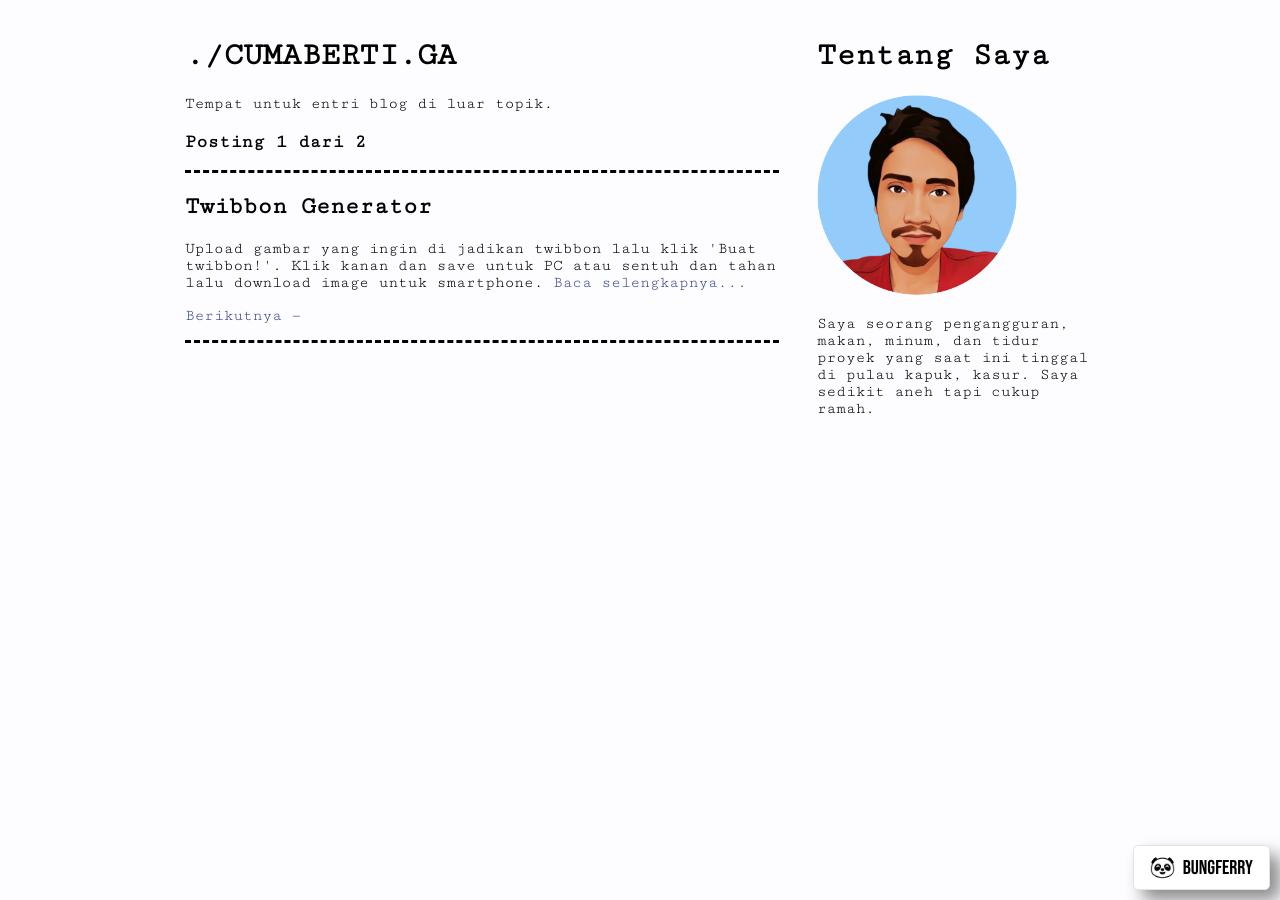
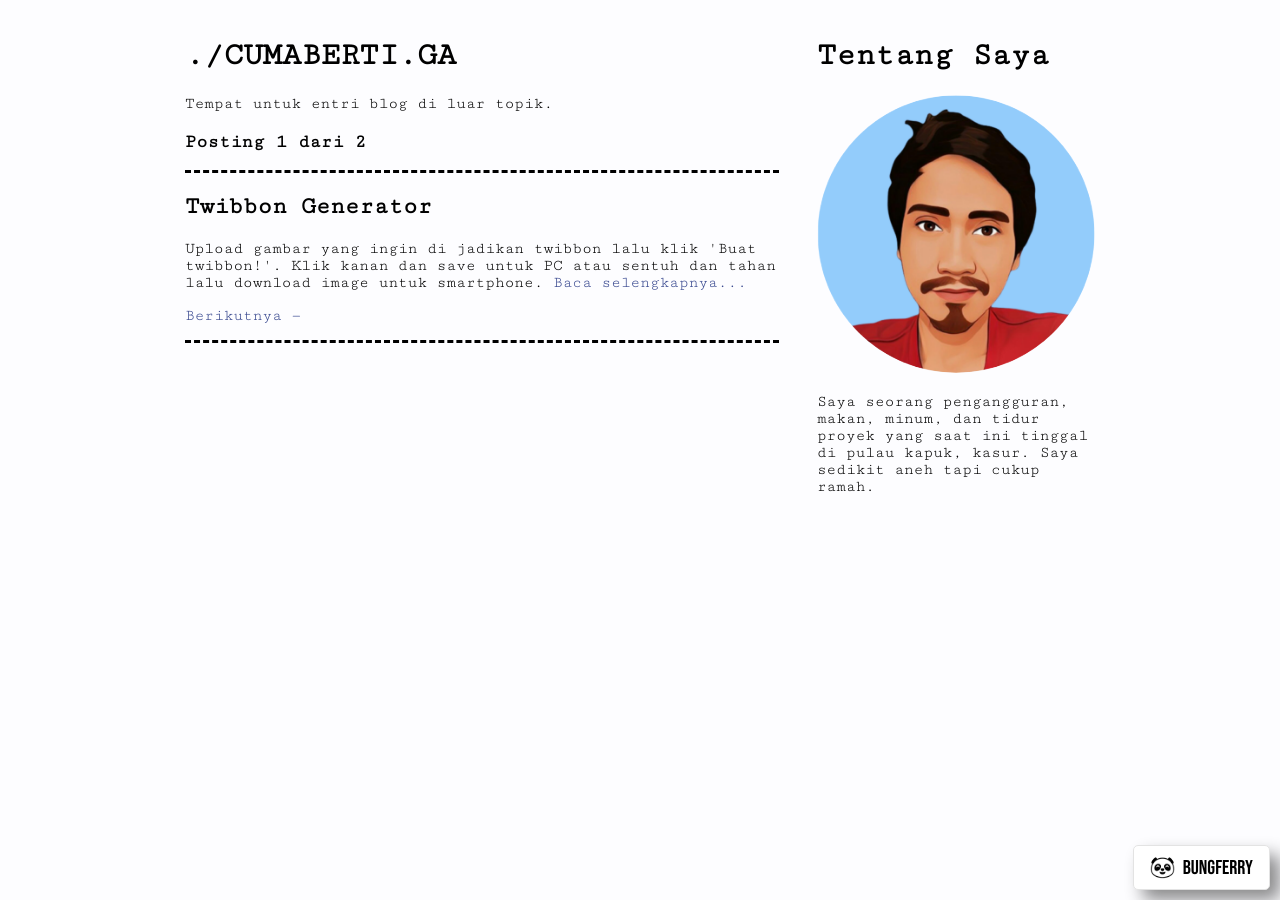
Before and after one commit to susahcebok/minimals, a Jekyll site: the page built from index.html, in a window 1280 px wide. Built offline with Jekyll 4.4.1, drawn with Linux system fonts in a browser that asks for light colours; the list of posts is cut into pages by our own code.

Commit message:
Update syntax.css

```diff
--- a/assets/css/syntax.css
+++ b/assets/css/syntax.css
@@ -5,7 +5,6 @@
 }
 body img {
   width: 100%;
-  max-width: 200px;
   height: 100%;
   border-radius: 50%;
   margin-left: auto;
@@ -461,4 +460,5 @@
 .res {
   width: 100%;
   height: auto;
+  max-width: 200px;
 }
```
